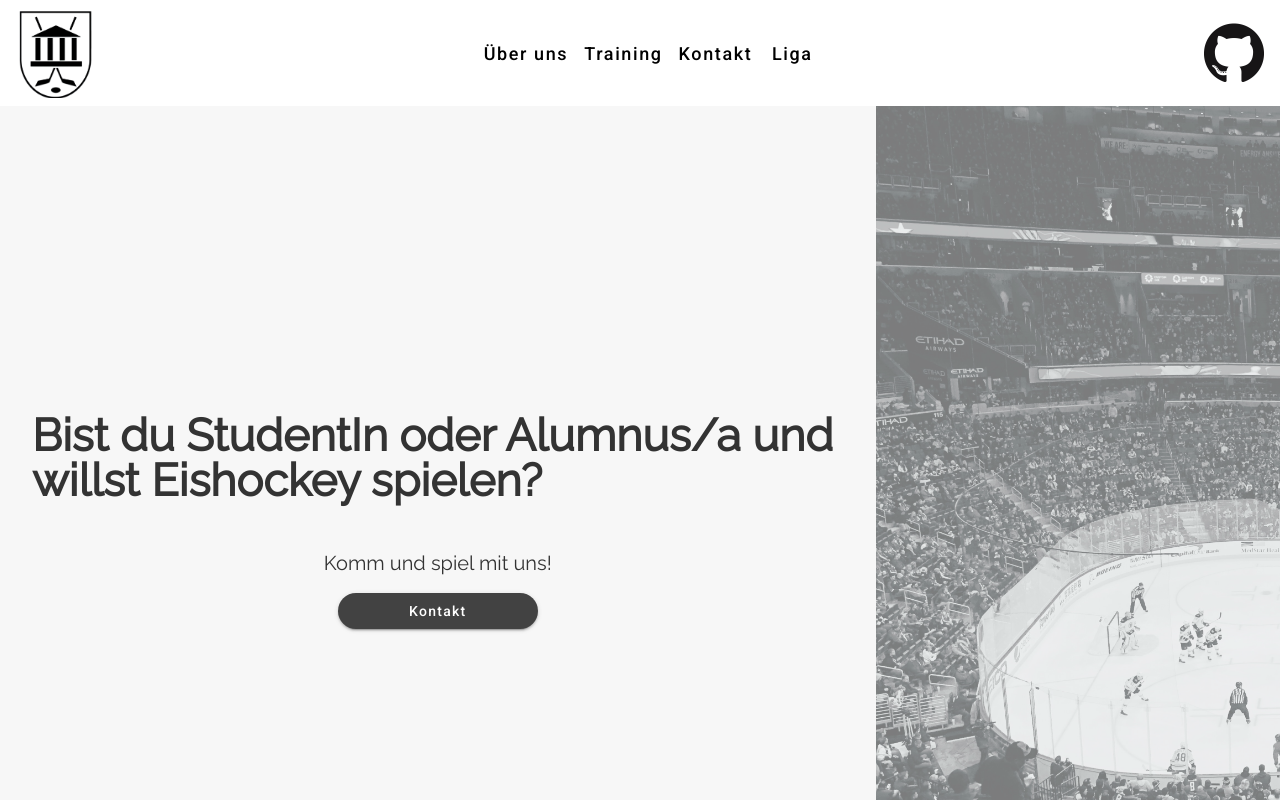
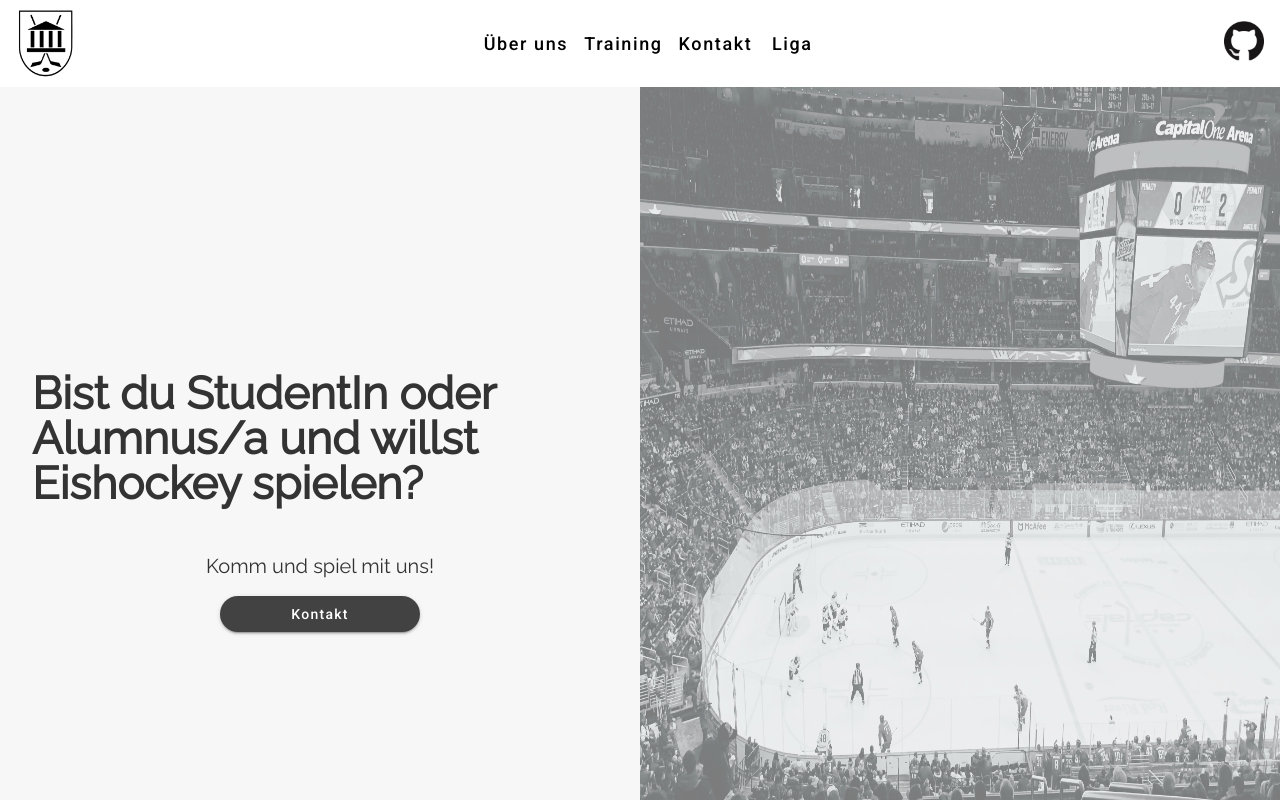
Before and after one commit to aliceborner/uni-muenchen-eishockey, an Angular app: page / in a window 1280 px wide. Shown: the top 800 px of the page. Built offline with nearby package versions, Linux system fonts and the light colour scheme.

Commit message:
Replacing other images on css by img tags

```diff
--- a/src/app/sections/landing/landing.component.html
+++ b/src/app/sections/landing/landing.component.html
@@ -6,4 +6,4 @@
     <app-contact></app-contact>
   </div>
 </div>
-<div class="background"></div>
+<img src="assets/images/background.jpg" alt="Background" class="background" />
--- a/src/app/sections/landing/landing.component.scss
+++ b/src/app/sections/landing/landing.component.scss
@@ -19,8 +19,7 @@
 
 .background {
   width: 50%;
-  background-image: url("../../../assets/images/background.jpg");
-  background-size: cover;
+  height: auto;
   opacity: 0.5;
 }
 
--- a/src/app/sections/training/training.component.html
+++ b/src/app/sections/training/training.component.html
@@ -1,11 +1,7 @@
 <div class="training">
   <h1>Training</h1>
   <div class="content">
-    <img
-      src="../../../assets/images/new_logo.png"
-      alt="Logo"
-      class="responsive"
-    />
+    <img src="assets/images/new_logo.png" alt="Logo" class="responsive" />
 
     <div>
       <p>
--- a/src/app/shared/navbar/navbar.component.html
+++ b/src/app/shared/navbar/navbar.component.html
@@ -1,5 +1,5 @@
 <nav class="navbar-header" aria-label="Top Toolbar">
-  <div class="logo"></div>
+  <img src="assets/images/old_logo.png" alt="Logo" class="logo" />
   <div>
     <a
       mat-button
@@ -22,6 +22,10 @@
     href="https://github.com/aliceborner/uni-muenchen-eishockey"
     aria-label="GitHub Repository"
   >
-    <div class="github-logo"></div>
+    <img
+      src="assets/images/github_logo.png"
+      alt="Github Logo"
+      class="github-logo"
+    />
   </a>
 </nav>
--- a/src/app/shared/navbar/navbar.component.scss
+++ b/src/app/shared/navbar/navbar.component.scss
@@ -21,19 +21,18 @@ a {
   font-size: large;
 }
 
-.logo {
-  height: 90px;
-  width: 80px;
-  left: 0;
-  background-image: url("../../../assets/images/old_logo.png");
-  background-size: cover;
+.github-logo {
+  height: auto;
+  width: 100%;
+  max-height: 40px;
+  max-width: 40px;
 }
 
-.github-logo {
-  height: 60px;
-  width: 60px;
-  background-image: url("../../../assets/images/github_logo.png");
-  background-size: cover;
+.logo {
+  height: auto;
+  width: 100%;
+  max-height: 80px;
+  max-width: 60px;
 }
 
 @media (max-width: 720px) {
--- a/src/app/shared/sponsors/sponsors.component.html
+++ b/src/app/shared/sponsors/sponsors.component.html
@@ -1,7 +1,7 @@
 <p>Sponsoren</p>
 <a href="https://www.giesinger-braeu.de/">
   <img
-    src="../../../assets/images/giesinger_logo.png"
+    src="assets/images/giesinger_logo.png"
     alt="Giesinger Logo"
     class="responsive"
   />
```
